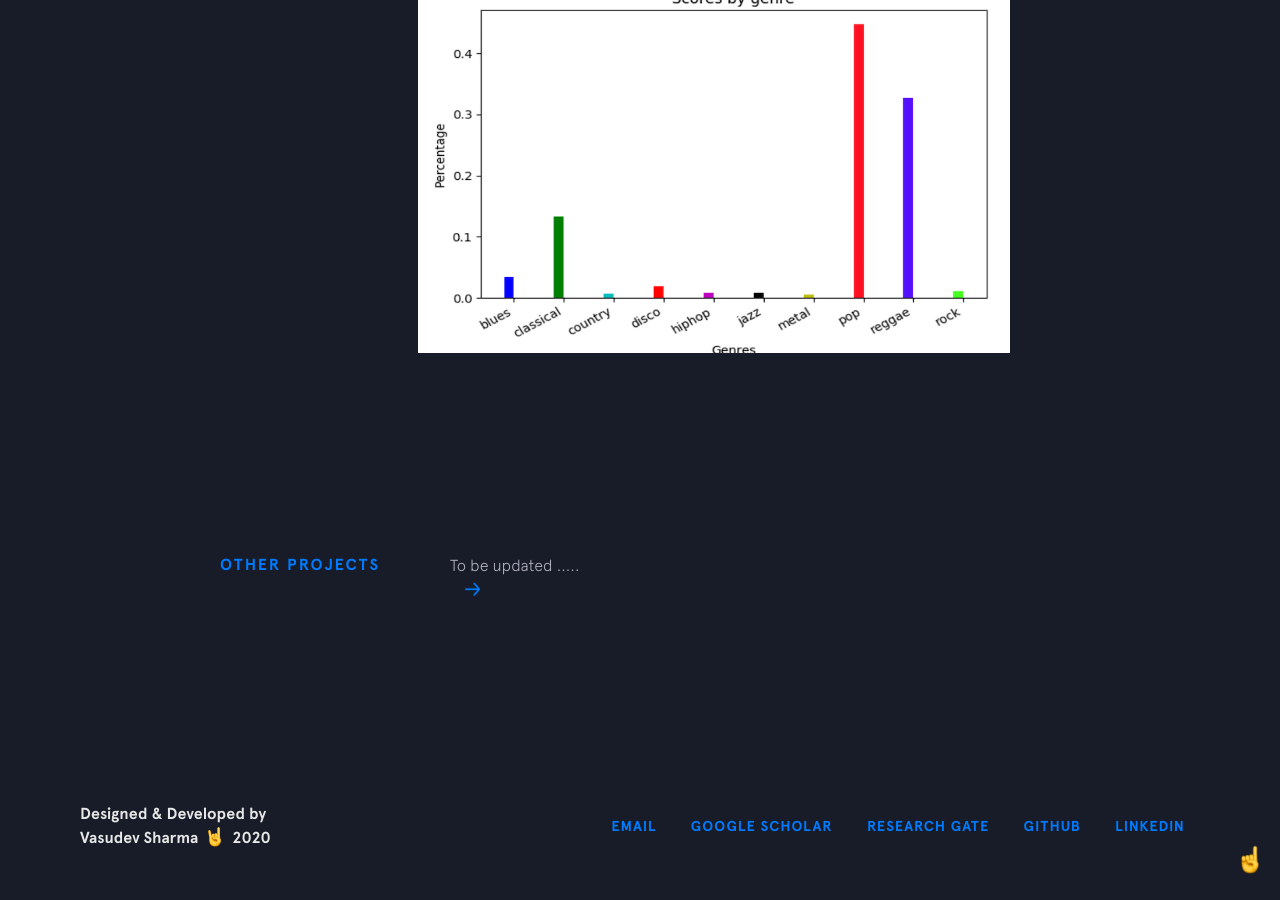
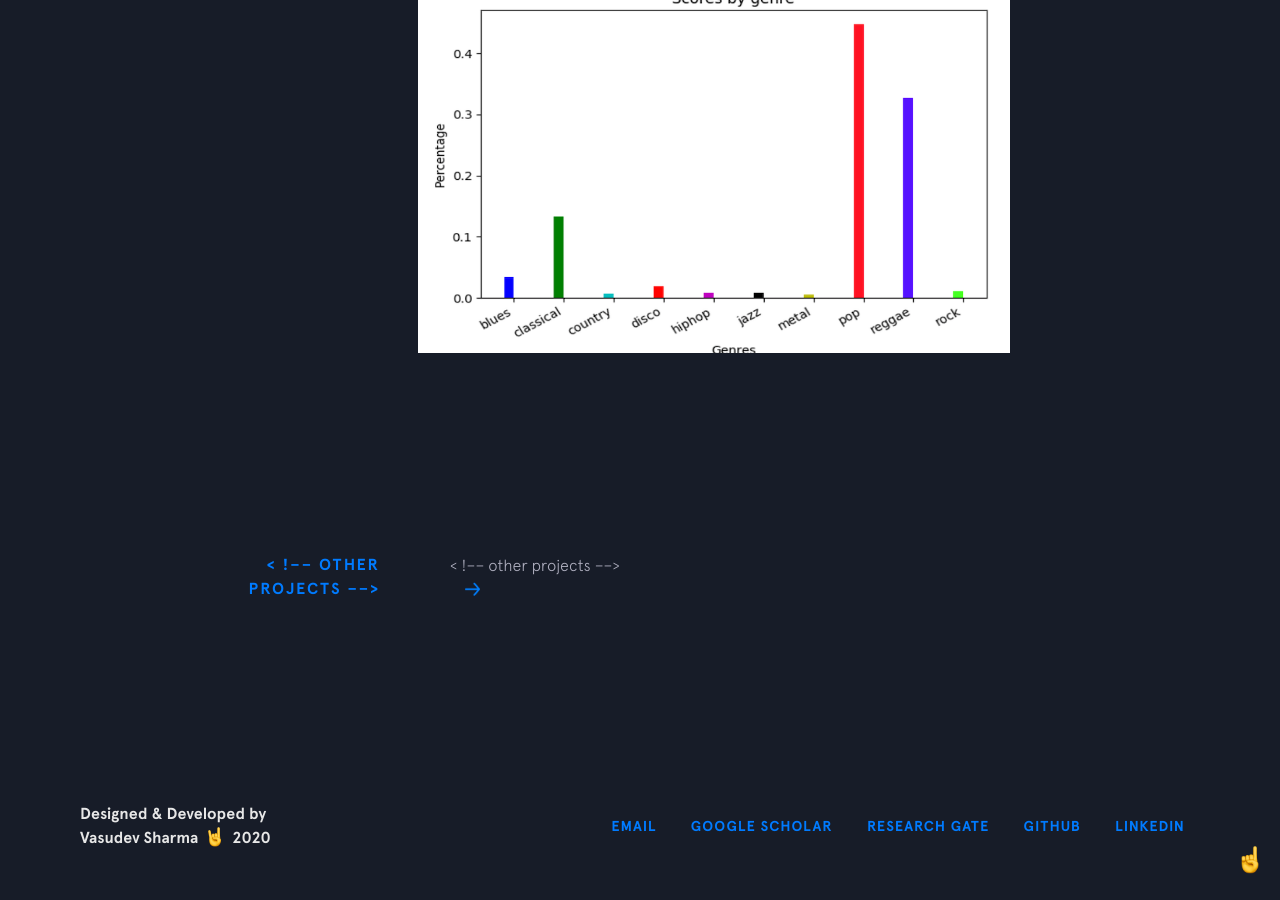
Before and after one commit to vasudev-sharma/vasudev-sharma-.github.io, a Jekyll site: the page built from index.html, in a window 1280 px wide and 900 px high, scrolled down 4111 px. Built offline with Jekyll 4.4.1, drawn with Linux system fonts in a browser that asks for light colours; nearby versions of some CDN libraries.

Commit message:
Comment on other projects and to be updated status

```diff
--- a/_includes/other-projects.html
+++ b/_includes/other-projects.html
@@ -1,7 +1,7 @@
 <section class="section other-projects">
-  <div class="section__title">Other Projects</div>
+  <div class="section__title"> < !–– other projects ––> </div>
   <div class="section__content">
-    To be updated .....
+    < !–– other projects ––>
     {% for project in site.data.other-projects %}
     <div class="project">
       <div class="project__name">
```
